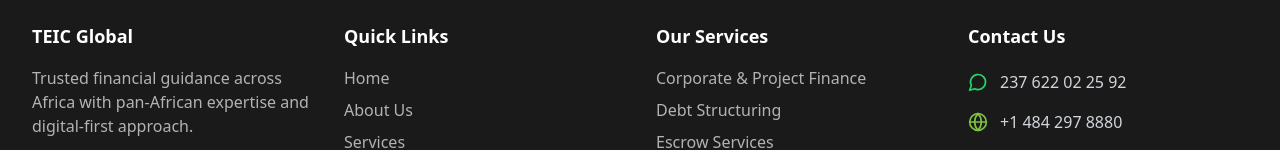
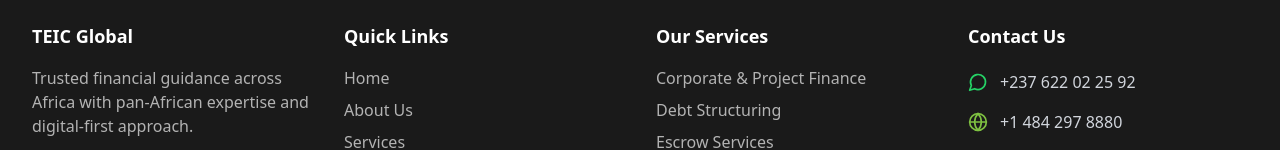
Before and after one commit to Wamiq319/teic-website, a Next.js app: page /en in a window 1280 px wide. Shown: the part 2071-2221 px from the top of the page. Built offline with nearby package versions, Linux system fonts and the light colour scheme; no server answers.

Commit message:
Footer Number Updated

```diff
--- a/src/components/Footer.tsx
+++ b/src/components/Footer.tsx
@@ -135,7 +135,7 @@
               {/* WhatsApp - green icon */}
               <div className="flex items-center gap-3 text-gray-300 pt-1">
                 <MessageCircle className="h-5 w-5 flex-shrink-0 text-[#25D366]" />
-                <p>{c("whatsapp")}</p>
+                <p>+237 622 02 25 92</p>
               </div>
 
               {/* International Number */}
```
